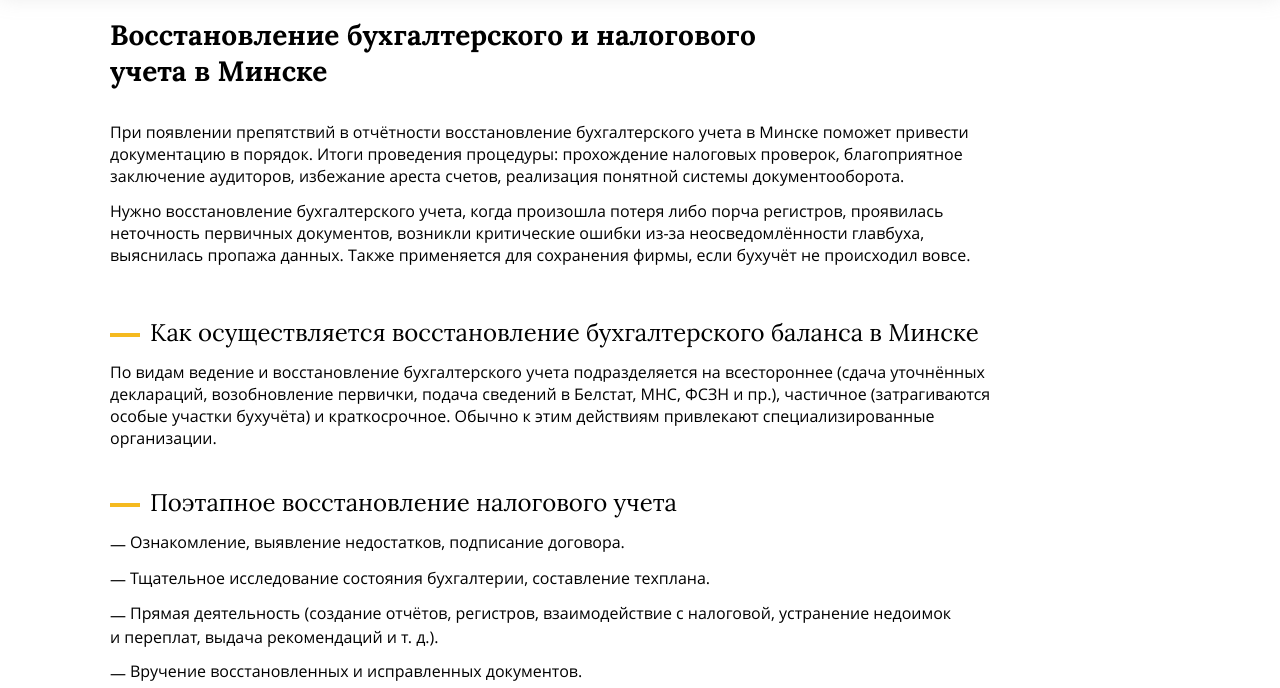
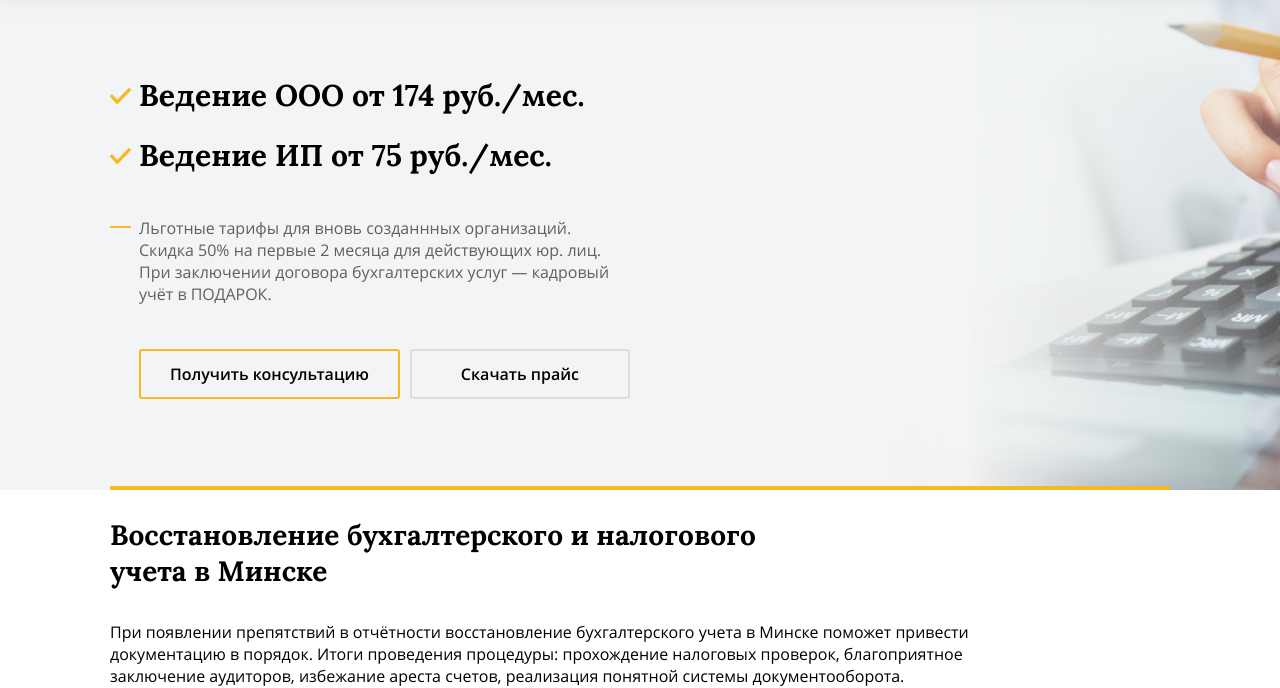
Before and after one commit to dimalepel/liassonby, a website: page src/index.html in a window 1280 px wide. Shown: the part 130-818 px from the top of the page. Drawn offline with Linux system fonts and the light colour scheme.

Commit message:
feat: add intro section

```diff
--- a/src/index.html
+++ b/src/index.html
@@ -100,6 +100,27 @@
     </header>
 
     <main class="page-main">
+        <section class="intro">
+            <div class="intro__item">
+                <img src="images/pic-promo.jpg" alt="" class="intro__thumbnail" width="1920" height="500">
+                <div class="intro__inner">
+                    <div class="container">
+                        <div class="intro__wrapper">
+                            <ul class="intro__titles">
+                                <li class="intro__title">Ведение ООО от 174 руб./мес.</li>
+                                <li class="intro__title">Ведение ИП от 75 руб./мес.</li>
+                            </ul>
+                            <p class="intro__description">Льготные тарифы для вновь созданнных организаций. Скидка 50% на первые 2 месяца для действующих юр. лиц. При заключении договора бухгалтерских услуг — кадровый учёт в ПОДАРОК.</p>
+                            <div class="intro__buttons">
+                                <a href="" class="intro__button">Получить консультацию</a>
+                                <a href="" class="intro__button">Скачать прайс</a>
+                            </div>
+                        </div>
+                    </div>
+                </div>
+            </div>
+        </section>
+
         <div class="container content-area">
             <h1 class="page-title">Восстановление бухгалтерского и налогового учета в Минске</h1>
             <p>При появлении препятствий в отчётности восстановление бухгалтерского учета в Минске поможет привести документацию в порядок. Итоги проведения процедуры: прохождение налоговых проверок, благоприятное заключение аудиторов, избежание ареста счетов, реализация понятной системы документооборота.</p>
--- /dev/null
+++ b/src/styles/blocks/intro.css
@@ -0,0 +1,121 @@
+/* Intro */
+
+.intro {
+    overflow: hidden;
+}
+
+.intro__item {
+    position: relative;
+}
+
+.intro__thumbnail {
+    display: block;
+    width: 1920px;
+    height: 500px;
+    object-fit: cover;
+}
+
+.intro__inner {
+    position: absolute;
+    top: 0;
+    left: 0;
+    right: 0;
+    bottom: 0;
+    display: flex;
+}
+
+.intro__inner > .container {
+    display: flex;
+    width: 100%;
+}
+
+.intro__wrapper {
+    width: 100%;
+    border-bottom: 4px solid var(--color-accent);
+}
+
+.intro__titles {
+    max-width: 490px;
+    margin: 86px 0 0;
+    padding: 0;
+    list-style: none;
+}
+
+.intro__title {
+    padding-left: 29px;
+}
+
+.intro__title:not(:last-child) {
+    margin-bottom: 22px;
+}
+
+.intro__title {
+    position: relative;
+    font-family: var(--font-family-custom);
+    font-weight: 700;
+    font-size: 30px;
+    line-height: 38px;
+    color: var(--black);
+}
+
+.intro__title::before {
+    content: "";
+    position: absolute;
+    left: 0;
+    top: 12px;
+    width: 21px;
+    height: 17px;
+    background-image: url("../../images/ico-check.svg");
+    background-position: center;
+    background-repeat: no-repeat;
+}
+
+.intro__description {
+    position: relative;
+    max-width: 500px;
+    margin-top: 43px;
+    padding-left: 29px;
+    font-size: 16px;
+    line-height: 22px;
+    color: #606060;
+}
+.intro__description::before {
+    content: "";
+    position: absolute;
+    left: 0;
+    top: 9px;
+    width: 21px;
+    height: 2px;
+    margin-right: 10px;
+    background-color: var(--color-accent);
+}
+
+
+.intro__buttons {
+    display: flex;
+    margin-top: 44px;
+    margin-left: 29px;
+}
+
+.intro__button {
+    display: block;
+    min-width: 220px;
+    padding: 12px 29px;
+    font-weight: 600;
+    font-size: 16px;
+    line-height: 22px;
+    text-decoration: none;
+    text-align: center;
+    color: var(--black);
+    border: 2px solid #DDDDDD;
+    box-sizing: border-box;
+    border-radius: 3px;
+}
+
+.intro__button:not(:last-child) {
+    margin-right: 10px;
+}
+
+.intro__button:first-child {
+    border-color: var(--color-accent);
+}
--- a/src/styles/blocks/page-header.css
+++ b/src/styles/blocks/page-header.css
@@ -1,6 +1,8 @@
 /* Page Header */
 
 .page-header {
+    position: relative;
+    z-index: 1;
     background-color: var(--white);
     box-shadow: 0 7px 20px rgba(173, 173, 173, 0.25);
 }
--- a/src/styles/index.css
+++ b/src/styles/index.css
@@ -25,6 +25,7 @@
 @import 'blocks/custom-table.css';
 @import 'blocks/table-wrapper.css';
 @import 'blocks/open-calculator.css';
+@import 'blocks/intro.css';
 @import 'blocks/alt-area.css';
 @import 'blocks/accent-area.css';
 @import 'blocks/request-service.css';
```
Also changed, not shown: src/images/ico-check.svg (added), src/images/pic-promo.jpg (added).
